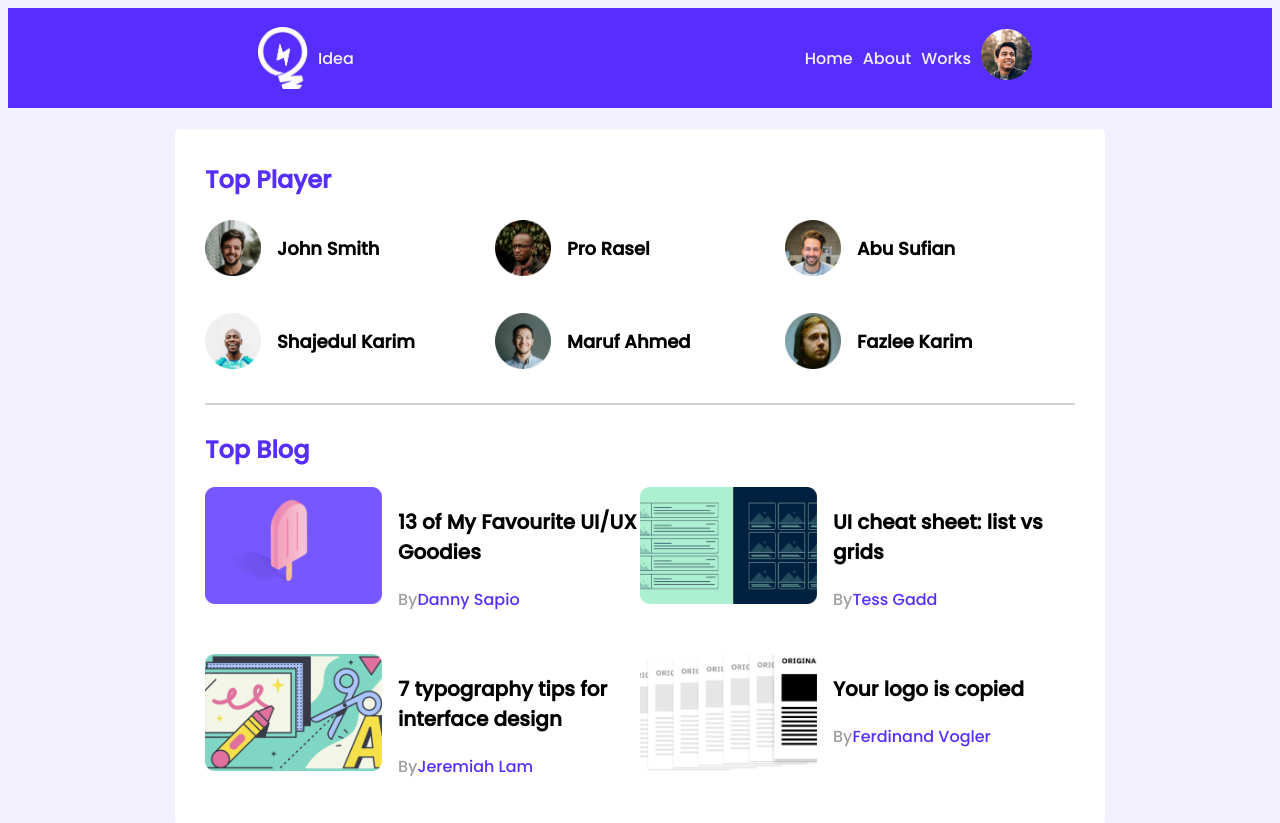
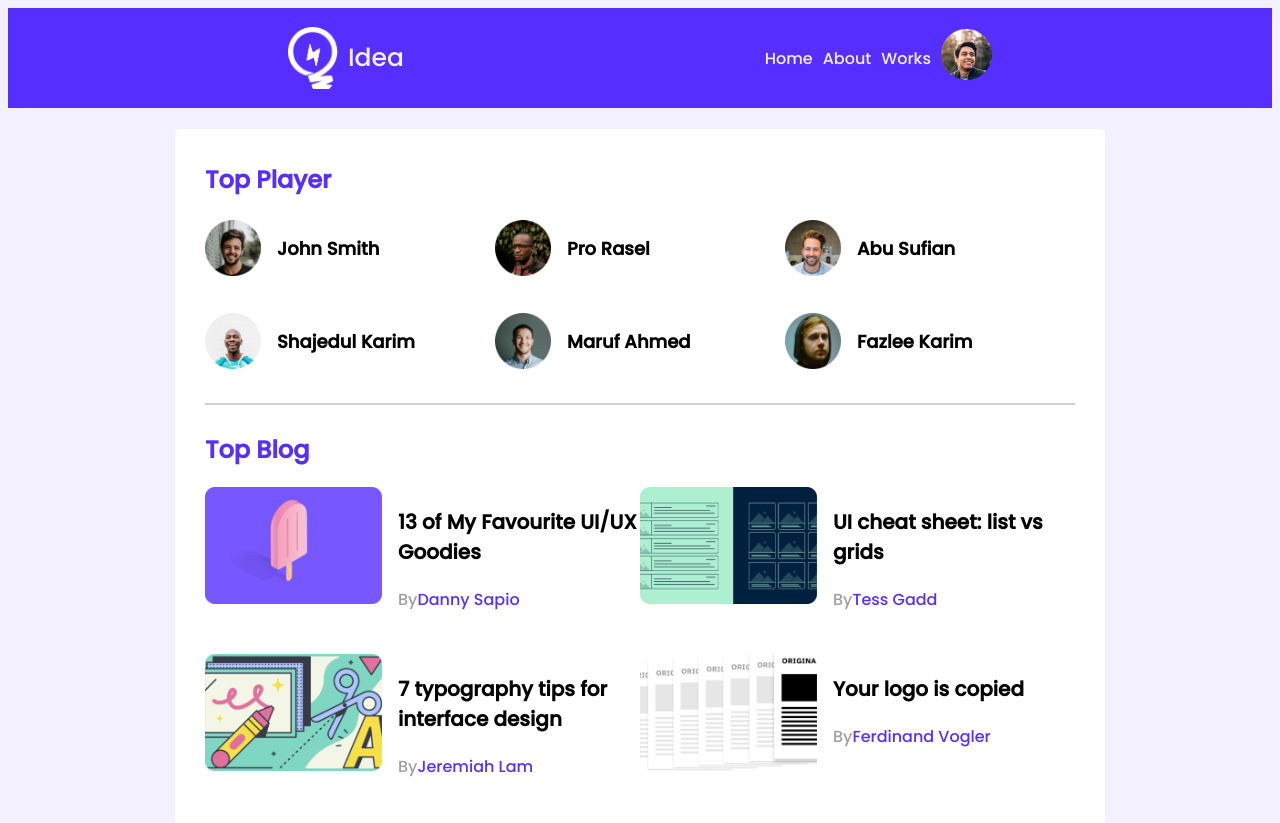
Before and after one commit to Abu-Saleh-Rony/LEADER-BOARD, a plain HTML site: page index.html in a window 1280 px wide. Shown: the top 823 px of the page. Drawn offline with Linux system fonts and the light colour scheme.

Commit message:
final commit

```diff
--- a/styles/style.css
+++ b/styles/style.css
@@ -24,7 +24,7 @@ body {
     align-items: center;
     list-style: none;
     height: 50px;
-    padding-left: 10px;
+    padding-left: 50px;
 
 }
 
@@ -35,6 +35,8 @@ body {
 
 .idea {
     color: #F3F1FF;
+    font-size: 25px;
+    font-weight: 400;
 }
 
 .list-items {
@@ -51,11 +53,11 @@ body {
 }
 
 .half-width {
-    margin-left: 240px;
+    margin-left: 230px;
 }
 
 .half-width1 {
-    margin-right: 240px;
+    margin-right: 280px;
 }
 
 
```
